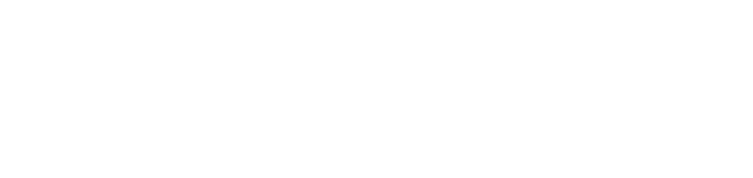
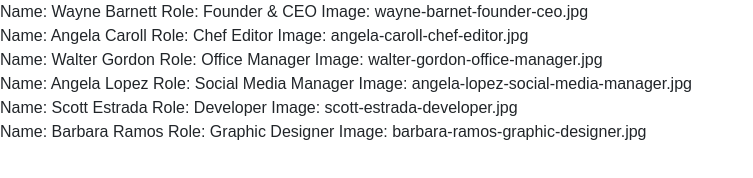
Before and after one commit to StefaniaSgreva/js-our-team, a plain HTML site: page index.html in a window 1280 px wide. Shown: the whole page, without its empty margins (0-753 px from the left). Drawn offline with nearby package versions, Linux system fonts and the light colour scheme.

Commit message:
added print string at DOM

```diff
--- a/JS/script.js
+++ b/JS/script.js
@@ -52,3 +52,8 @@ let teamMembers = [
 
 //todo Stampare su console le informazioni di nome, ruolo e la stringa della foto
 console.log(teamMembers);
+
+//todo Stampare le stesse informazioni su DOM sottoforma di stringhe
+
+for (var i=0; i < teamMembers.length  ; i++)
+  document.getElementById("myDiv").innerHTML += "Name: " + teamMembers[i].name + " Role: "+ teamMembers[i].role + " Image: "+ teamMembers[i].image + "<br>";
--- a/index.html
+++ b/index.html
@@ -13,7 +13,7 @@
     <title>Our Team</title>
 </head>
 <body>
-
+    <div id="myDiv"></div>
 
    <script src="./JS/script.js"></script>
 </body>
```
